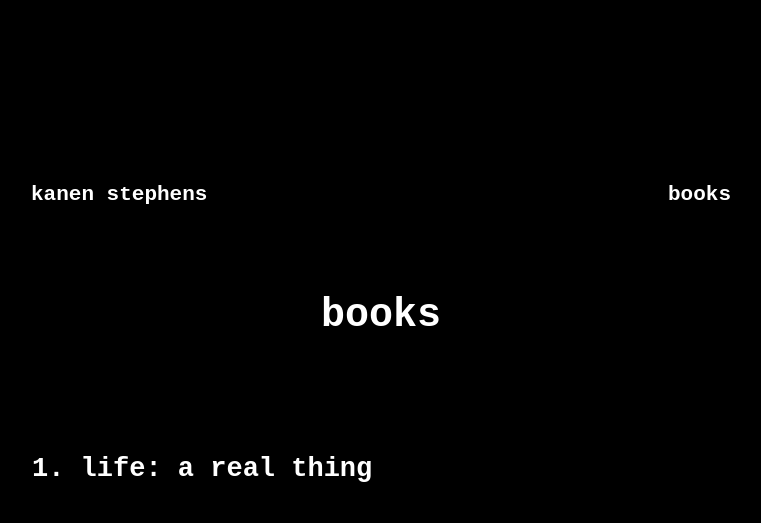
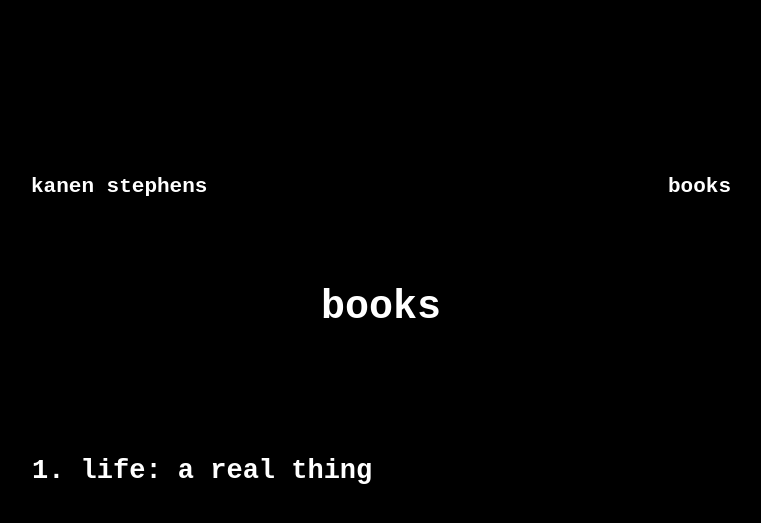
Before and after one commit to kanennn/the-archives, a Jekyll site: the page built from index.md, in a window 1280 px wide. Shown: the top 523 px of the page, without its empty margins (259-1020 px from the left). Built offline with Jekyll 4.4.1, drawn with Linux system fonts in a browser that asks for light colours.

Commit message:
Adjusted font size and margins styling of body and headings in base.scss

```diff
--- a/_sass/base.scss
+++ b/_sass/base.scss
@@ -3,6 +3,7 @@ $bodyColor: white;
 $bodyFont: courier new, monospace;
 
 body {
+    margin: 0;
     background-color: $backgroundColor;
     color: $bodyColor;
     font-family: $bodyFont;
@@ -16,8 +17,8 @@ header {
 
 header h1 {
     margin: 0;
-    margin-top: 10px;
-    padding: 100px;
+    //margin-top: 10px;
+    padding: 110px;
     font-size: 40px;
     //padding: 80px;
     text-align: center;
@@ -70,7 +71,8 @@ a:hover {
 
 section.chapter h1 {
     font-size: 35px;
-    padding: 20px;
+    margin: 70px;
+    margin-top: 100px;
     text-align: center;
 }
 
@@ -78,18 +80,26 @@ section.chapter h2 {
     font-size: 30px;
     text-align: center;
     margin: 40px;
+    margin-top: 70px;
 }
 
 section.chapter h3 {
     font-size: 27px;
-    margin-top: 30px;
-    margin-bottom: 30px;
+    text-align: center;
 }
 
 section.chapter p {
-    font-size: 27px;
+    font-size: 23px;
     font-weight: bold;
     line-height: 1.5em;
     margin-top: 2em;
     margin-bottom: 2em;
 }
+
+section.chapter p:first-child {
+    margin-top: 0;
+}
+
+section.chapter p:last-child {
+    margin-bottom: 0;
+}
```
